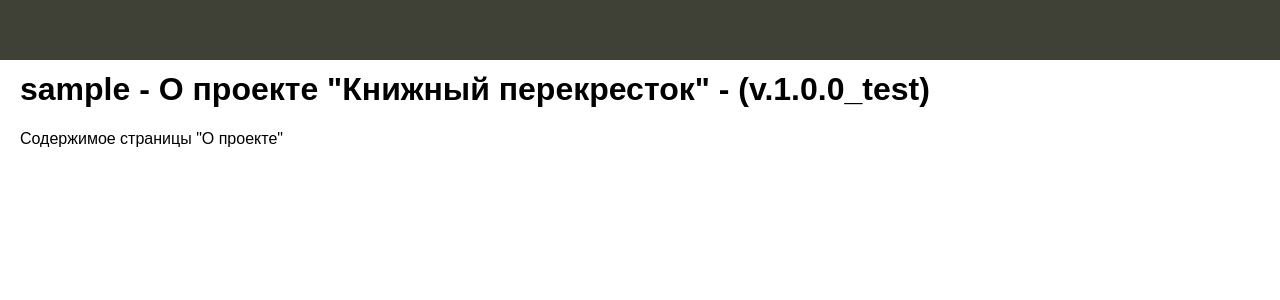
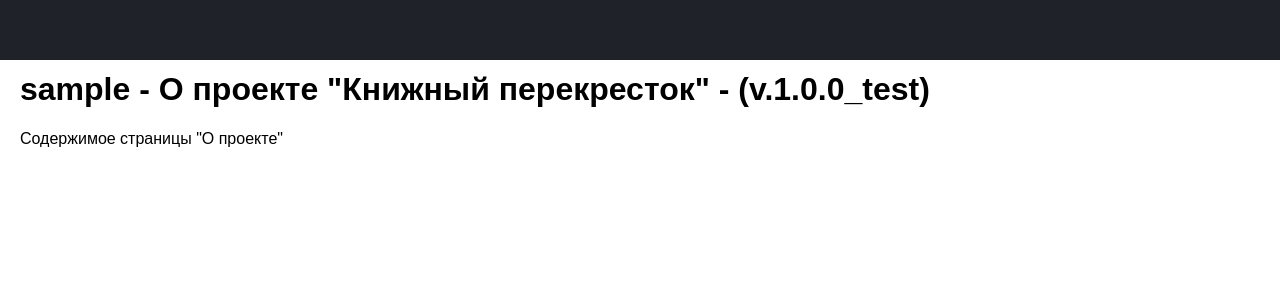
Before and after one commit to boroboro27/Karma_prod, a Flask app: page /about in a window 1280 px wide. Shown: the top 300 px of the page. Run offline with Flask 3, Linux system fonts and the light colour scheme; the visitor is signed in with stand-in values (Sample User, id 1); data that the repository does not hold is empty.

Commit message:
ssc t2 colors

```diff
--- a/static/css/styles.css
+++ b/static/css/styles.css
@@ -33,12 +33,12 @@
 
 ul.mainmenu {
     list-style: none;
-    background: #3f4137;
+    background: #1f2229;
     height: 60px;
     margin: 0;
     padding: 0;
     width: 100%;
-    color: #fdc073;
+    color: #EB66A1;
     font-size: 20px;
     overflow: hidden;
     display: flex;
@@ -58,7 +58,7 @@
 }
 
 ul.mainmenu li a {
-    color: #fdc073;
+    color: #EB66A1;
     text-decoration: none;
     font-weight: bold;
     text-transform: uppercase;
```
